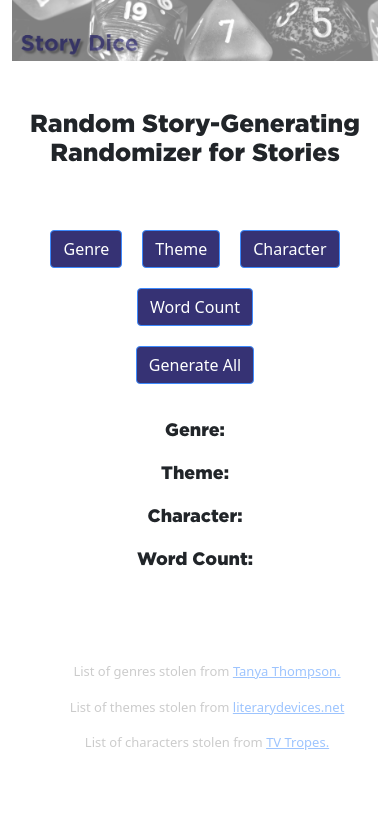
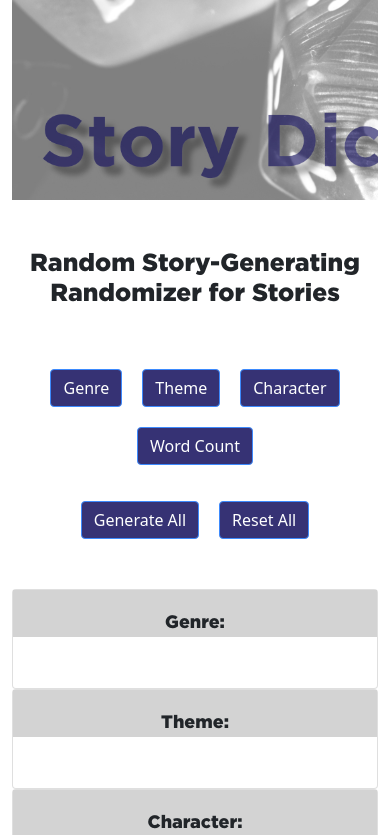
Before and after one commit to robotlions/storydice, a React (Create React App) app: page / in a window 390 px wide. Shown: the top 835 px of the page. Built offline with nearby package versions, Linux system fonts and the light colour scheme.

Commit message:
updates mobile styling

```diff
--- a/package.json
+++ b/package.json
@@ -8,6 +8,7 @@
     "@testing-library/react": "^12.1.2",
     "@testing-library/user-event": "^13.5.0",
     "bootstrap": "^5.1.3",
+    "framer-motion": "^6.2.1",
     "gh-pages": "^3.2.3",
     "react": "^17.0.2",
     "react-bootstrap": "^2.1.1",
--- a/src/App.css
+++ b/src/App.css
@@ -1,6 +1,14 @@
 .bannerImg{
   top: 0px;
   width: 100vw;
+}
+
+@media (max-width: 575px){
+  .bannerImg{
+    height:200px;
+    object-fit: cover;
+    object-position: left;
+  }
 }
 
 .buttonRow Button{
@@ -14,6 +22,24 @@
   background-color: #040052;
   opacity: 0.8;
 
+}
+.card{
+  min-height:100px;
+}
+
+@media (min-width: 575px){
+  .card{
+    min-height: 200px;
+  }
+  .generatedString{
+    margin-top: 30px;
+  }
+}
+
+
+.card-title{
+  padding-top: 20px;
+  background-color: lightgray;
 }
 
 .container{
@@ -30,8 +56,8 @@
   font-size: small;
   color: gray;
   position: absolute;
+  opacity: 0.4;
   width: 100%;
-  opacity: 0.4;
 }
 
 h2{
@@ -41,6 +67,7 @@ h2{
 .headlineText{
   margin-top: 50px;
   margin-bottom: 50px;
+  animation: slideIn 2s;
 }
 
 .headingName{
@@ -54,6 +81,10 @@ h2{
   font-size: large;
 }
 
+@keyframes slideIn {
+  from {opacity: 0; transform: translateX(500px);}
+  to {opacity: 1; transform: translateX(0px);}
+}
 
 @font-face {
   font-family: 'Gotham Light';
--- a/src/App.js
+++ b/src/App.js
@@ -1,78 +1,243 @@
-import './App.css';
-import {useState} from 'react';
-import {genreList} from './genres';
-import {themeList} from './themes';
-import {characterList} from './characters';
-import {wordCounts} from './wordcounts';
-import {Button, Container} from 'react-bootstrap';
-import bannerImg from './diceV3Banner.jpg';
-
-import 'bootstrap/dist/css/bootstrap.css';
+import "./App.css";
+import { useState } from "react";
+import { genreList } from "./genres";
+import { themeList } from "./themes";
+import { characterList } from "./characters";
+import { wordCounts } from "./wordcounts";
+import { Button } from "react-bootstrap";
+import bannerImg from "./diceV3Banner.jpg";
+import { motion, AnimatePresence } from "framer-motion";
+import "bootstrap/dist/css/bootstrap.css";
 
 function App() {
-
   const [generatedGenre, setGeneratedGenre] = useState(null);
   const [generatedTheme, setGeneratedTheme] = useState(null);
   const [generatedCharacter, setGeneratedCharacter] = useState(null);
   const [generatedWordCount, setGeneratedWordCount] = useState(null);
 
-
   function doGenre() {
-  const newGenre = genreList[doRandom(0, genreList.length)]
-    setGeneratedGenre(newGenre)
-  };
+    const newGenre = genreList[doRandom(0, genreList.length)];
+    setGeneratedGenre(newGenre);
+  }
 
   function doTheme() {
-  const newTheme = themeList[doRandom(0, themeList.length)]
-  setGeneratedTheme(newTheme)
-};
+    const newTheme = themeList[doRandom(0, themeList.length)];
+    setGeneratedTheme(newTheme);
+  }
 
   function doCharacter() {
-  const newCharacter = characterList[doRandom(0, characterList.length)]
-  setGeneratedCharacter(newCharacter)
-};
+    const newCharacter = characterList[doRandom(0, characterList.length)];
+    setGeneratedCharacter(newCharacter);
+  }
 
   function doWordCount() {
-  const newWordCount = wordCounts[doRandom(0, wordCounts.length)]
-  setGeneratedWordCount(newWordCount)
-};
+    const newWordCount = wordCounts[doRandom(0, wordCounts.length)];
+    setGeneratedWordCount(newWordCount);
+  }
 
   function doRandom(min, max) {
     return Math.floor(Math.random() * (max - min)) + min;
   }
 
   return (
+    <motion.div>
       <div className="container-fluid">
         <div className="row">
-        <img className="bannerImg" src={bannerImg}></img>
+          <img
+            className="bannerImg"
+            src={bannerImg}
+            alt="black and white dice"
+          ></img>
         </div>
         <div className="headlineText">
           <h2>Random Story-Generating Randomizer for Stories</h2>
         </div>
-      <div className="buttonRow">
-      <Button onClick={()=>doGenre()}>Genre</Button>
-      <Button onClick={()=>doTheme()}>Theme</Button>
-      <Button onClick={()=>doCharacter()}>Character</Button>
-      <Button onClick={()=>doWordCount()}>Word Count</Button>
+        <div className="row buttonRow">
+          <p>
+            <Button onClick={() => doGenre()}>Genre</Button>
+            <Button onClick={() => doTheme()}>Theme</Button>
+            <Button onClick={() => doCharacter()}>Character</Button>
+            <Button onClick={() => doWordCount()}>Word Count</Button>
+          </p>
         </div>
-      <div className="allButtonRow">
-        <Button onClick={()=>{doGenre();doTheme();doCharacter();doWordCount()}}>Generate All</Button>
+        <div className="row allButtonRow">
+          <p>
+            <Button
+              onClick={() => {
+                doGenre();
+                doTheme();
+                doCharacter();
+                doWordCount();
+              }}
+            >
+              Generate All
+            </Button>
+            <Button
+              onClick={() => {
+                setGeneratedGenre(null);
+                setGeneratedTheme(null);
+                setGeneratedCharacter(null);
+                setGeneratedWordCount(null);
+              }}
+            >
+              Reset All
+            </Button>
+          </p>
         </div>
-      <br/>
-      <p className="headingName">Genre: <span className="generatedString">{generatedGenre}</span></p>
-      <p className="headingName">Theme: <span className="generatedString">{generatedTheme}</span></p>
-      <p className="headingName">Character: <span className="generatedString">{generatedCharacter}</span></p>
-      <p className="headingName">Word Count: <span className="generatedString">{generatedWordCount}</span></p>
+        <br />
+        <AnimatePresence>
+          <div className="row">
+            <div className="col-sm-3">
+              <div className="card">
+                  <p className="headingName card-title">
+                    Genre:</p>
+                    <p className="card-text generatedString">
+                    {generatedGenre && (
+                      <motion.div
+                        key="answer"
+                        initial="collapsed"
+                        animate="open"
+                        exit="collapsed"
+                        variants={{
+                          open: { opacity: 1, height: "auto" },
+                          collapsed: { opacity: 0, height: 0 },
+                        }}
+                        transition={{
+                          duration: 1.2,
+                          ease: [0.04, 0.62, 0.23, 0.98],
+                        }}
+                      >
 
-<br/>
-<br/>
-<br/>
-<div className="creditsRow">
-<p>List of genres stolen from <a href="https://www.servicescape.com/blog/144-genres-and-subgenres-for-fiction-writing">Tanya Thompson.</a></p>
-<p>List of themes stolen from <a href="https://literarydevices.net/a-huge-list-of-common-themes/">literarydevices.net</a></p>
-<p>List of characters stolen from <a href="https://tvtropes.org/pmwiki/pmwiki.php/Main/ArchetypalCharacter">TV Tropes.</a></p>
+                          {generatedGenre}
+
+                      </motion.div>
+                    )}
+                  </p>
+
               </div>
             </div>
+            <div className="col-sm-3">
+              <div className="card">
+
+                  <p className="headingName card-title">
+                    Theme:
+                    </p>
+                    <p className="card-text generatedString">
+                    {generatedTheme && (
+                      <motion.div
+                        key="answer"
+                        initial="collapsed"
+                        animate="open"
+                        exit="collapsed"
+                        variants={{
+                          open: { opacity: 1, height: "auto" },
+                          collapsed: { opacity: 0, height: 0 },
+                        }}
+                        transition={{
+                          duration: 1.2,
+                          ease: [0.04, 0.62, 0.23, 0.98],
+                        }}
+                      >
+
+                          {generatedTheme}
+
+                      </motion.div>
+                    )}
+                  </p>
+
+              </div>
+            </div>
+
+            <div className="col-sm-3">
+              <div className="card">
+
+                  <p className="card-title headingName">
+                    Character:
+                    </p>
+                    <p className="generatedString">
+                    {generatedCharacter && (
+                      <motion.div
+                        key="answer"
+                        initial="collapsed"
+                        animate="open"
+                        exit="collapsed"
+                        variants={{
+                          open: { opacity: 1, height: "auto" },
+                          collapsed: { opacity: 0, height: 0 },
+                        }}
+                        transition={{
+                          duration: 1.2,
+                          ease: [0.04, 0.62, 0.23, 0.98],
+                        }}
+                      >
+
+                          {generatedCharacter}
+
+                      </motion.div>
+                    )}
+                  </p>
+
+              </div>
+            </div>
+
+            <div className="col-sm-3">
+              <div className="card">
+
+                  <p className="card-title headingName">
+                    Word Count:
+                    </p>
+                    <p className="card-text generatedString">
+                    {generatedWordCount && (
+                      <motion.div
+                        key="answer"
+                        initial="collapsed"
+                        animate="open"
+                        exit="collapsed"
+                        variants={{
+                          open: { opacity: 1, height: "auto" },
+                          collapsed: { opacity: 0, height: 0 },
+                        }}
+                        transition={{
+                          duration: 1.2,
+                          ease: [0.04, 0.62, 0.23, 0.98],
+                        }}
+                      >
+
+                          {generatedWordCount}
+
+                      </motion.div>
+                    )}
+                  </p>
+
+              </div>
+            </div>
+          </div>
+        </AnimatePresence>
+        <br />
+        <br />
+        <br />
+        <div className="row creditsRow justify-content-center">
+          <p>
+            List of genres stolen from{" "}
+            <a href="https://www.servicescape.com/blog/144-genres-and-subgenres-for-fiction-writing">
+              Tanya Thompson.
+            </a>
+          </p>
+          <p>
+            List of themes stolen from{" "}
+            <a href="https://literarydevices.net/a-huge-list-of-common-themes/">
+              literarydevices.net
+            </a>
+          </p>
+          <p>
+            List of characters stolen from{" "}
+            <a href="https://tvtropes.org/pmwiki/pmwiki.php/Main/ArchetypalCharacter">
+              TV Tropes.
+            </a>
+          </p>
+        </div>
+      </div>
+    </motion.div>
   );
 }
 
```
Also changed, not shown: 1 other file (tests, documents, lock files or other folders). Lines whose indentation alone changed are shown as unchanged.
